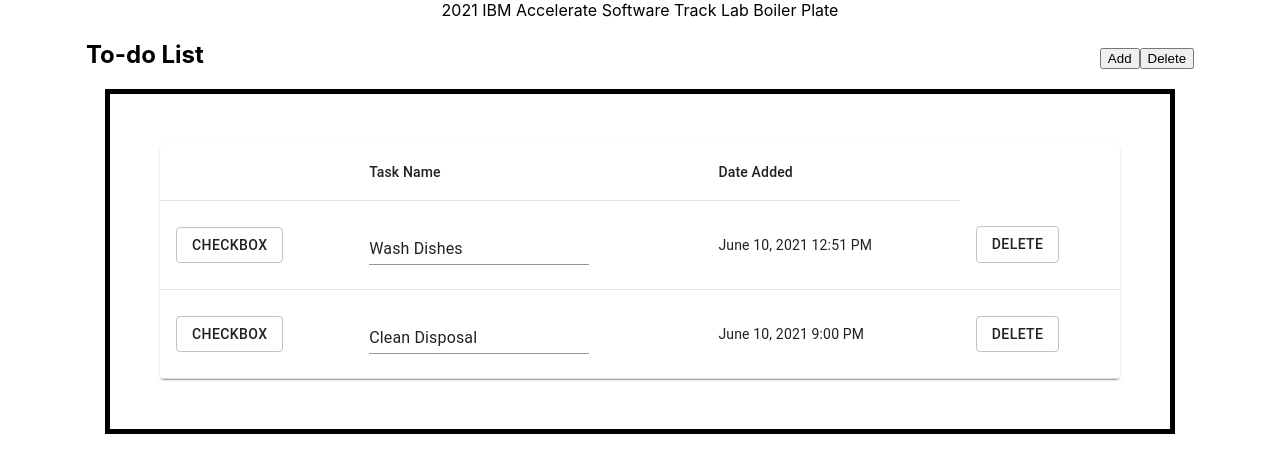
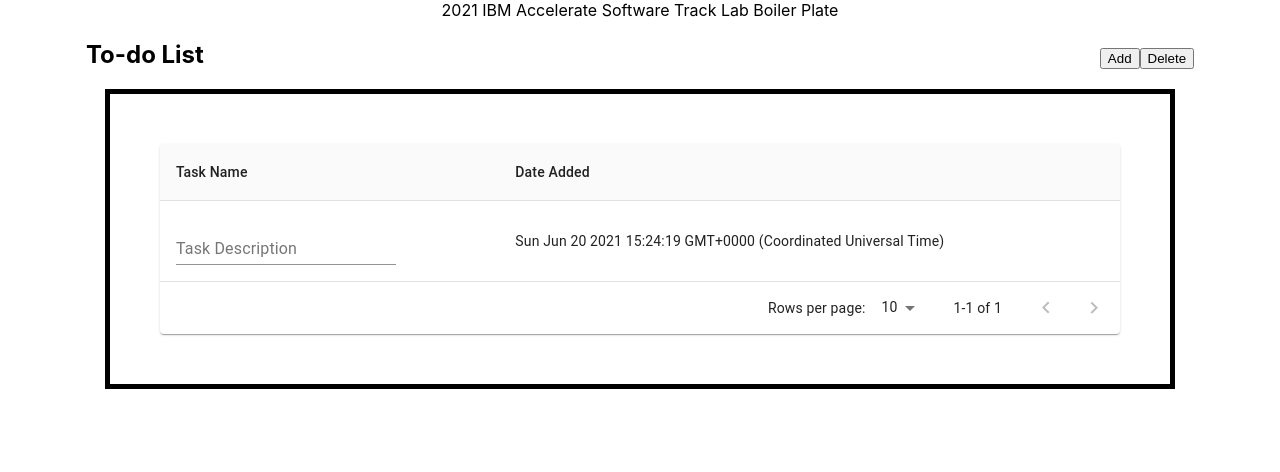
Before and after one commit to 2021-IBM-Accelerate-SW-Track/lab-1-team-46, a React (Create React App) app: page / in a window 1280 px wide. Shown: the top 472 px of the page. Built offline with nearby package versions, Linux system fonts and the light colour scheme.

Commit message:
Reset the table to a basic table function with a passed rows array

```diff
--- a/src/component/box/index.js
+++ b/src/component/box/index.js
@@ -1,20 +1,36 @@
 import './box.css';
 import Row from '../row'
-
+import TextField from "@material-ui/core/TextField";
+import React, {useState} from 'react';
+import ReactDOM from 'react-dom';
 
 export default function Box(props)
 {
+    function createData(name, date)
+    {
+        return { name, date};
+    }
+
+    function addRow(rowArray)
+    {
+        rowArray.push(createData(<TextField id="standard-basic" label="Task Description" />, Date().toLocaleString()));
+        console.log(rowArray.length);
+    }
+
     <link rel="stylesheet" href="box.css"></link>
+    const genericRows = [createData(<TextField id="standard-basic" label="Task Description" />, Date().toLocaleString())];
+
+    const[showRows,updateRowHandler] = useState(true);
     return(
     <div>
         <div> {/*This div is ABOVE the box object - just a basic title header on the left side and the add/delete buttons on the right*/}
             <h2 className = "rowText" style = {{marginRight: "70%"}}>{props.boxTitle}</h2>
-            <button>Add</button>
+            <button onClick = {() => addRow(genericRows)}>Add</button>
             <button>Delete</button>
         </div>
 
         <div className = "box">
-            <Row />
+            <Row rows = {genericRows} createData = {createData} />
         </div>
     </div>
     );
--- a/src/component/row/index.js
+++ b/src/component/row/index.js
@@ -8,56 +8,15 @@
 import TableHead from '@material-ui/core/TableHead';
 import TablePagination from '@material-ui/core/TablePagination';
 import TableRow from '@material-ui/core/TableRow';
-import TextField from "@material-ui/core/TextField";
-import Button from "@material-ui/core/Button";
-import { render } from '@testing-library/react';
-
-{/* For future me:
-  1)Creates the rows object by creating each index in the createData function
-   2) Creates two types of table rows: editable and non-editable
-  3)After typing in whatever to the Name or Editable Table component, handleTextFieldChange is called
-  TODO: Make the date added text update in handleTextFieldChange
-        Make the Delete button remove the current tableBody component???
-        Make the checkmark copy the current tableBody component(?) into a new box object
-        Make the Add button add a tablebody(?)
-        Make the clear button remove everything*/}
 
 
-
-function createData(name, date) {
-  return {name, date}; {/*Obviously later this should access the array stored in the web browser*/}
-}
-
-
-{/*This is the custom editableTableCell object, used for the Task Name where you can type and stuff */}
-const EditableTableCell = ({ row, fieldName, onCellValueChange }) => {
-  const handleTextFieldChange = e => {
-    onCellValueChange({
-      fieldValue: e.target.value,
-      fieldName: fieldName
-    });
-  };
-
-  return (
-    <TableCell>
-      <TextField
-        onChange={handleTextFieldChange}
-        id={fieldName}
-        defaultValue={row[fieldName]}
-        margin="normal"
-      />
-    </TableCell>
-  );
-};
+{/* This is the first row, has the names of each row*/}
+const columns = [
+  { id: 'name', label: 'Task Name', minWidth: 170 },
+  { id: 'date', label: 'Date Added', minWidth: 100 },
+];
 
 {/* This is kind of a pseduo fucntion: It gathers all of the rows by calling createData("Data1", "Data2", "Data3"...) */}
-{/*TO DO: Change the dummy edit and delete buttons to ones that actually do what they say, while getting the correct data */}
-
-const rows = [
-  createData('Wash Dishes', 'June 10, 2021 12:51 PM'),
-  createData('Clean Disposal', 'June 10, 2021 9:00 PM'),
-];
-
 
 
 {/*The rest of this just seems like rendering?*/}
@@ -70,15 +29,8 @@
   },
 });
 
-
-{/*This function executes a few moments after the user finishes typing in their task name*/}
-function handleTextFieldChange(rowIndex,change)
-{
-
-}
-
-export default function StickyHeadTable() {
-
+export default function StickyHeadTable(props) {
+  const rows = props.rows;
   const classes = useStyles();
   const [page, setPage] = React.useState(0);
   const [rowsPerPage, setRowsPerPage] = React.useState(10);
@@ -94,52 +46,48 @@
 
   return (
     <Paper className={classes.root}>
-        <Table className={classes.table}>
+      <TableContainer className={classes.container}>
+        <Table stickyHeader aria-label="sticky table">
           <TableHead>
             <TableRow>
-              <TableCell>&nbsp;</TableCell>
-              <TableCell>Task Name</TableCell>
-              <TableCell>Date Added</TableCell>
+              {columns.map((column) => (
+                <TableCell
+                  key={column.id}
+                  align={column.align}
+                  style={{ minWidth: column.minWidth }}
+                >
+                  {column.label}
+                </TableCell>
+              ))}
             </TableRow>
           </TableHead>
           <TableBody>
-            {rows.map((row, index) => {
+            {rows.slice(page * rowsPerPage, page * rowsPerPage + rowsPerPage).map((row) => {
               return (
-                <TableRow key={row.id}>
-                  <TableCell component="th" scope="row">
-                    <Button
-                      onClick={() => this.handleSave.bind(this,index)}
-                      variant="outlined"
-                      className={classes.button}
-                    >
-                      CheckBox
-                    </Button>
-                  </TableCell>
-                  {/*TODO: simply edit the handelTextFieldChange into adding the current time to Date Added, and modify the name variable to prepare for checkbox*/}
-                  <EditableTableCell
-                    row={row}
-                    fieldName="name"
-                    onCellValueChange={handleTextFieldChange.bind(row,index)}
-                  />
-                  {/*The date table cell */}
-                  <TableCell row={row}
-                    fieldName="date">
-                    <p>{row["date"]}</p>
-                  </TableCell>
-                  <TableCell component="th" scope="row">
-                    <Button
-                      onClick={() => this.handleSave.bind(this,index)}
-                      variant="outlined"
-                      className={classes.button}
-                    >
-                      DELETE
-                    </Button>
-                  </TableCell>
+                <TableRow hover role="checkbox" tabIndex={-1} key={row.code}>
+                  {columns.map((column) => {
+                    const value = row[column.id];
+                    return (
+                      <TableCell key={column.id} align={column.align}>
+                        {column.format && typeof value === 'number' ? column.format(value) : value}
+                      </TableCell>
+                    );
+                  })}
                 </TableRow>
               );
             })}
           </TableBody>
         </Table>
-      </Paper>
+      </TableContainer>
+      <TablePagination
+        rowsPerPageOptions={[10, 25, 100]}
+        component="div"
+        count={rows.length}
+        rowsPerPage={rowsPerPage}
+        page={page}
+        onChangePage={handleChangePage}
+        onChangeRowsPerPage={handleChangeRowsPerPage}
+      />
+    </Paper>
   );
 }
```
